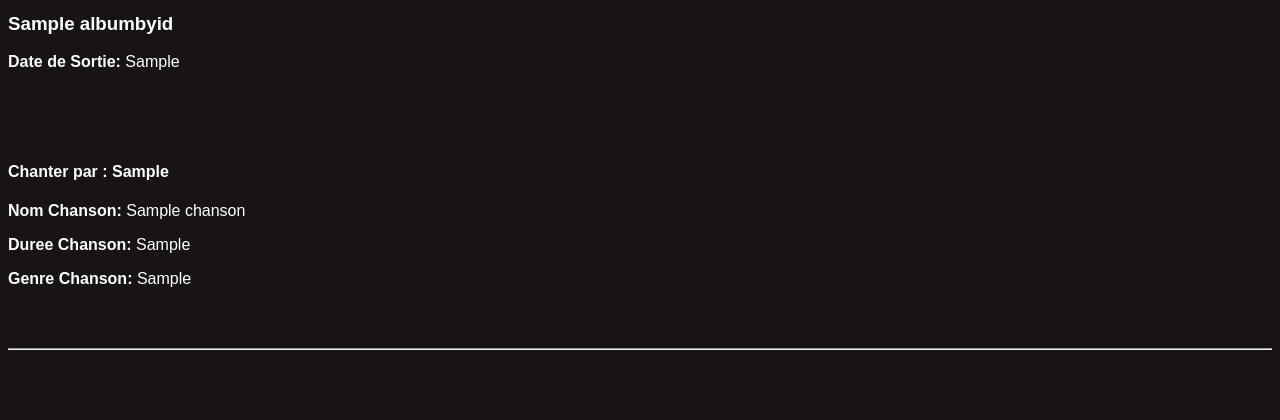
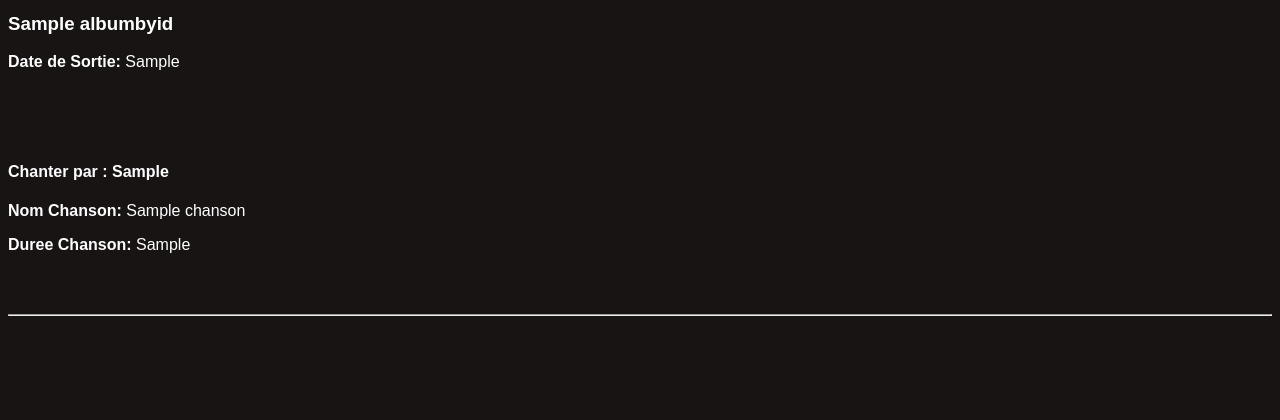
Before and after one commit to IZUNA-coder/sae-php, a PHP site: template view/musique.php in a window 1280 px wide. Shown: the part 593-1013 px from the top of the page. After the commit the page ends 909 px from the top, so only its background shows below. Run offline with PHP 8.4, Linux system fonts and the light colour scheme; the template is opened without the code that fills it: most values are stand-ins (such as "Sample title", 1, 10 or a date in 2020); grey boxes marked "Sample" are stand-in pictures; data that the repository does not hold is empty.

Commit message:
correction page

```diff
--- a/view/musique.php
+++ b/view/musique.php
@@ -41,7 +41,6 @@
         if ($chanson['idchanson'] == $chansonbyid->idchanson) {
             echo "<p><strong>Nom Chanson:</strong> " . $chanson['nom_chanson'] . "</p>";
             echo "<p><strong>Duree Chanson:</strong> " . $chanson['duree_chanson'] . "</p>";
-            echo "<p><strong>Genre Chanson:</strong> " . $chanson['genre_chanson'] . "</p>";
 
             $_SESSION['id_chanson'] = $chanson['idchanson'];
             echo '<br>';
```
